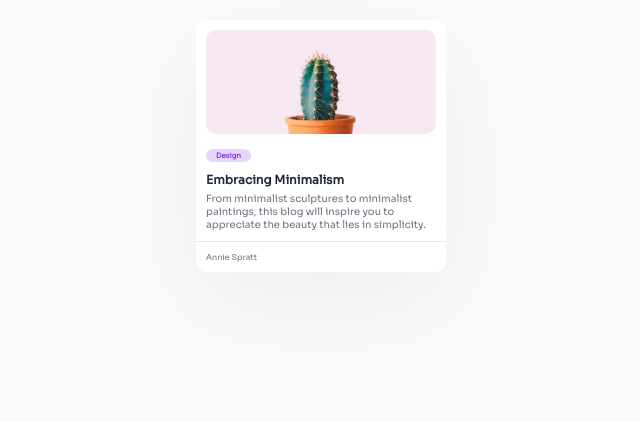
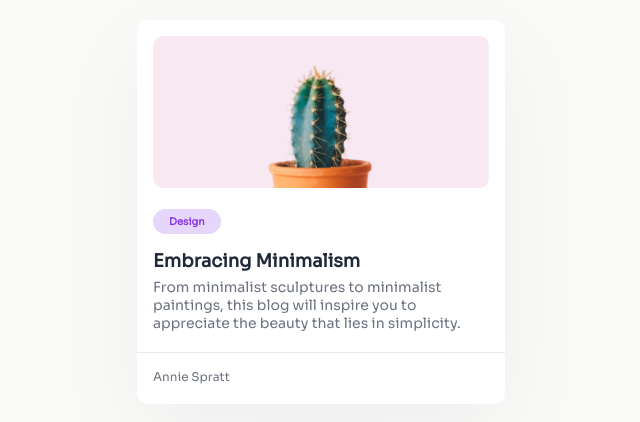
Before and after one commit to kadukaustubh/minimal-blog-card, a plain HTML site: page index.html in a window 1280 px wide. Shown: the whole page, without its empty margins (319-959 px from the left). Drawn offline with Linux system fonts and the light colour scheme.

Commit message:
"Adjusted font sizes"

```diff
--- a/index.html
+++ b/index.html
@@ -14,7 +14,7 @@
 <body>
     <div class="card">
         <div class="img">
-            <img src="cactus_img.jpg" width="230px">
+            <img src="cactus_img.jpg" width="336px">
         </div>
         <div class="tag">
             Design
--- a/styles.css
+++ b/styles.css
@@ -14,15 +14,15 @@ body {
 }
 
 .card {
-    width: 250px;
+    width: 368px;
     background-color: #FFFFFF;
-    padding-top: 10px;
+    padding-top: 16px;
     box-shadow: 0px 30px 100px 0px rgba(17, 23, 41, 0.05);
     border-radius: 10px;
 }
 
 .img {
-    margin: 0 10px 0 10px;
+    margin: 0 16px 0 16px;
 }
 
 img {
@@ -30,39 +30,37 @@ img {
 }
 
 .tag {
-    margin-left: 10px;
-    margin-right: 10px;
-    margin-top: 10px;
-    font-size: 7px;
+    margin: 16px 16px 0 16px;
+    font-size: 10px;
     font-weight: 800;
     max-width: fit-content;
-    padding: 2px 10px;
+    padding: 6px 16px 6px 16px;
     background-color: #E6D6FC;
     color: #883AE1;
-    border-radius: 10px;
+    border-radius: 15px;
 }
 
 h1 {
-    margin: 10px 10px 0 10px;
-    font-size: 12px;
+    margin: 16px 16px 0 16px;
+    font-size: 18px;
     color: #20293A;
 }
 
 p {
-    margin: 5px 10px 0 10px;
-    font-size: 10px;
+    margin: 6px 16px 0 16px;
+    font-size: 14px;
     color: #6C727F;
 }
 
 .author {
-    margin-top: 10px;
-    margin-bottom: 10px;
-    padding: 10px 10px 0 10px;
+    margin-top: 20px;
+    margin-bottom: 20px;
+    padding: 16px 16px 0 16px;
     border-top: solid 1px #E5EAF0;
 }
 
 h2 {
-    font-size: 8px;
+    font-size: 12px;
     font-weight: 100;
     color: #6C727F;
 }
```
